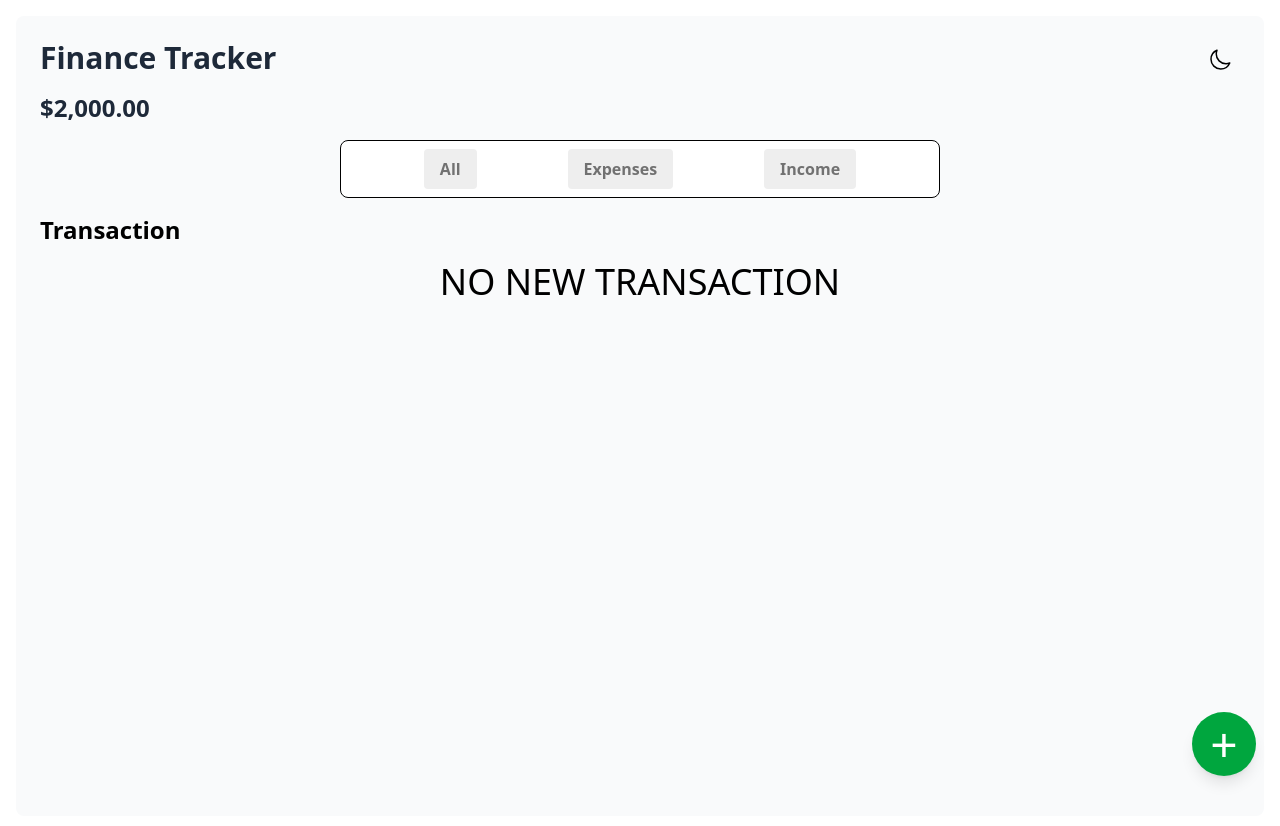
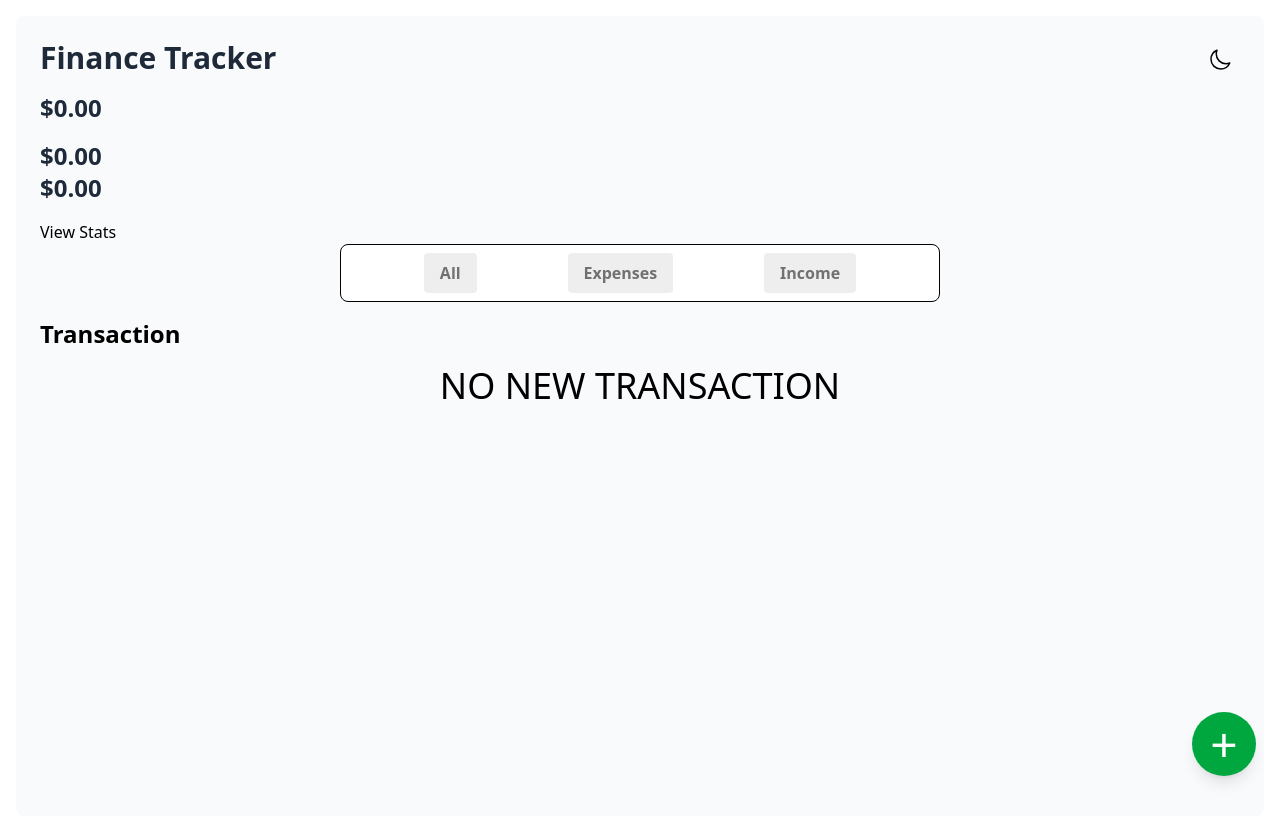
Before and after one commit to Obiwumma/Personal-Finance-Tracker, a React (Vite) app in the folder personal-finance-tracker/: page / in a window 1280 px wide. Shown: the top 826 px of the page. Built offline with nearby package versions, Linux system fonts and the light colour scheme.

Commit message:
Added the stat header logic

```diff
--- a/personal-finance-tracker/src/App.jsx
+++ b/personal-finance-tracker/src/App.jsx
@@ -13,6 +13,7 @@ import Category from './components/category'
 import ThemeIcons from './components/ThemeIcon'
 import Modal from './components/Modal'
 import TransactionList from './components/List'
+import StatHeader from './components/StatHeader';
 import { useTransactionStore } from './store/transactionStore'
 
 function App() {
@@ -28,11 +29,10 @@ function App() {
     <>
     <Modal isOpen={isOpen} onClose={closeModal} />
     <div className='m-4 p-6 bg-gray-50 min-h-screen font-sans rounded-lg '>
+
       <header className='flex items-start justify-between'>
-        <div>
-          <h1 className='font-bold text-3xl text-gray-800'>Finance Tracker</h1>
-          <div className='my-4'><p className='text-2xl font-semibold text-gray-800 '>$2,000.00</p></div>
-        </div>
+
+       <StatHeader/>
 
         <ThemeIcons/>
       </header>
--- /dev/null
+++ b/personal-finance-tracker/src/components/StatHeader.jsx
@@ -0,0 +1,39 @@
+import { useTransactionStore } from "../store/transactionStore";
+import { useMemo } from "react";
+
+function StatHeader() {
+  const {transactions} = useTransactionStore();
+
+  const calculations =  useMemo( () => {
+    const totalExpense = transactions.filter(transaction => transaction.category == "Expenses" ).reduce((ExpenseSum, transaction) =>  ExpenseSum + Number(transaction.amount), 0 )
+
+    const totalIncome = transactions.filter(transaction => transaction.category == "Income" ).reduce((IncomeSum, transaction) =>  IncomeSum + Number(transaction.amount), 0 )
+
+    const balance = totalIncome - totalExpense
+
+    console.log(totalIncome, totalExpense, balance)
+
+    return { totalIncome, totalExpense, balance }
+
+  }, [transactions])
+
+  const { totalIncome, totalExpense, balance } = calculations
+
+  return(
+    <>
+       <div>
+          <h1 className='font-bold text-3xl text-gray-800'>Finance Tracker</h1>
+          <div className='my-4'>
+            <p className='text-2xl font-semibold text-gray-800 '>{new Intl.NumberFormat("en-US", { style: "currency", currency: "USD" }).format(balance)}</p>
+          </div>
+          <div className='my-4'>
+            <p className='text-2xl font-semibold text-gray-800 '>{new Intl.NumberFormat("en-US", { style: "currency", currency: "USD" }).format(totalIncome)}</p>
+            <p className='text-2xl font-semibold text-gray-800 '>{new Intl.NumberFormat("en-US", { style: "currency", currency: "USD" }).format(totalExpense)}</p>
+          </div>
+          <a href="">View Stats</a>
+        </div>
+    </>
+  )
+}
+
+export default StatHeader;
```
Also changed, not shown: personal-finance-tracker/src/images/wireframe2.png (added).
